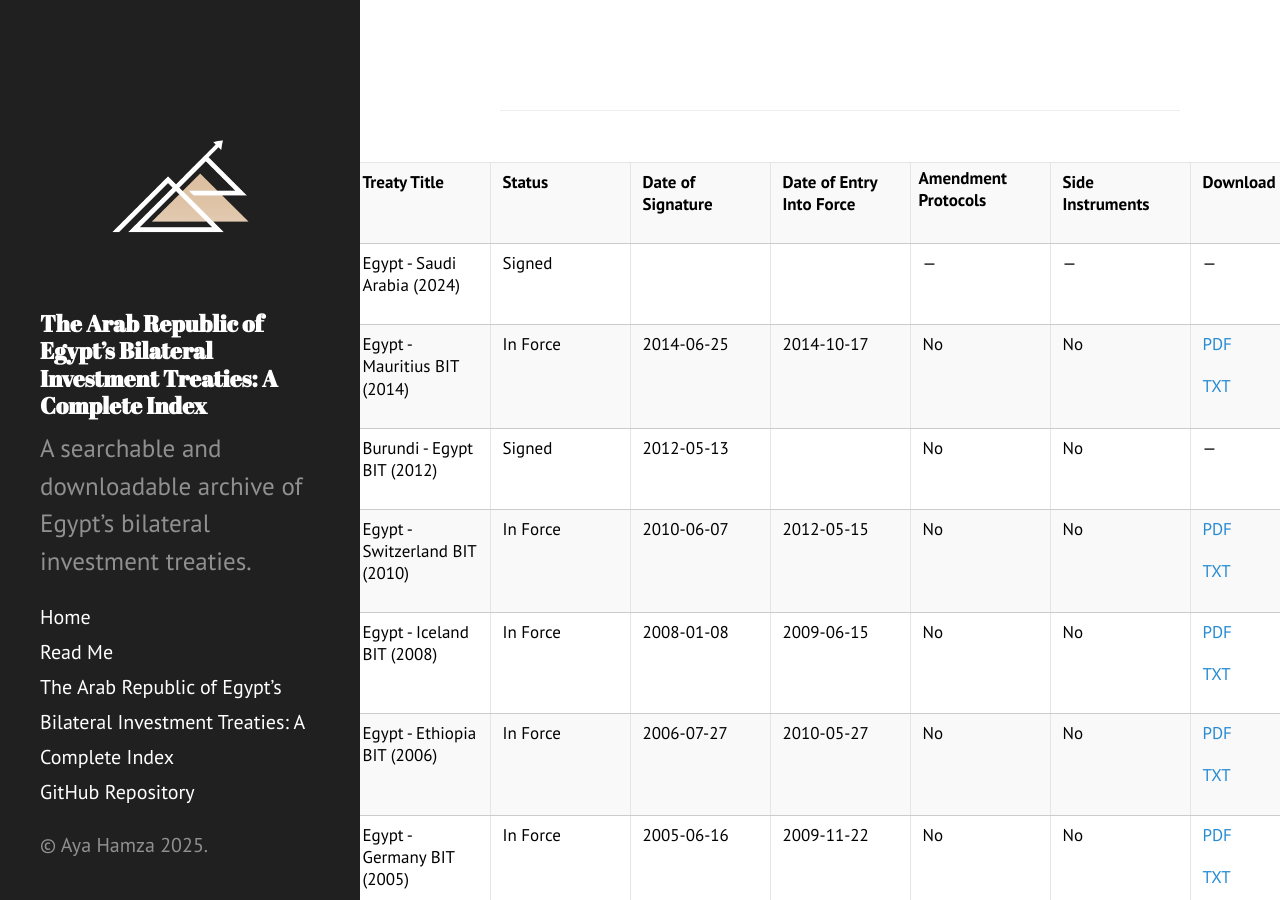
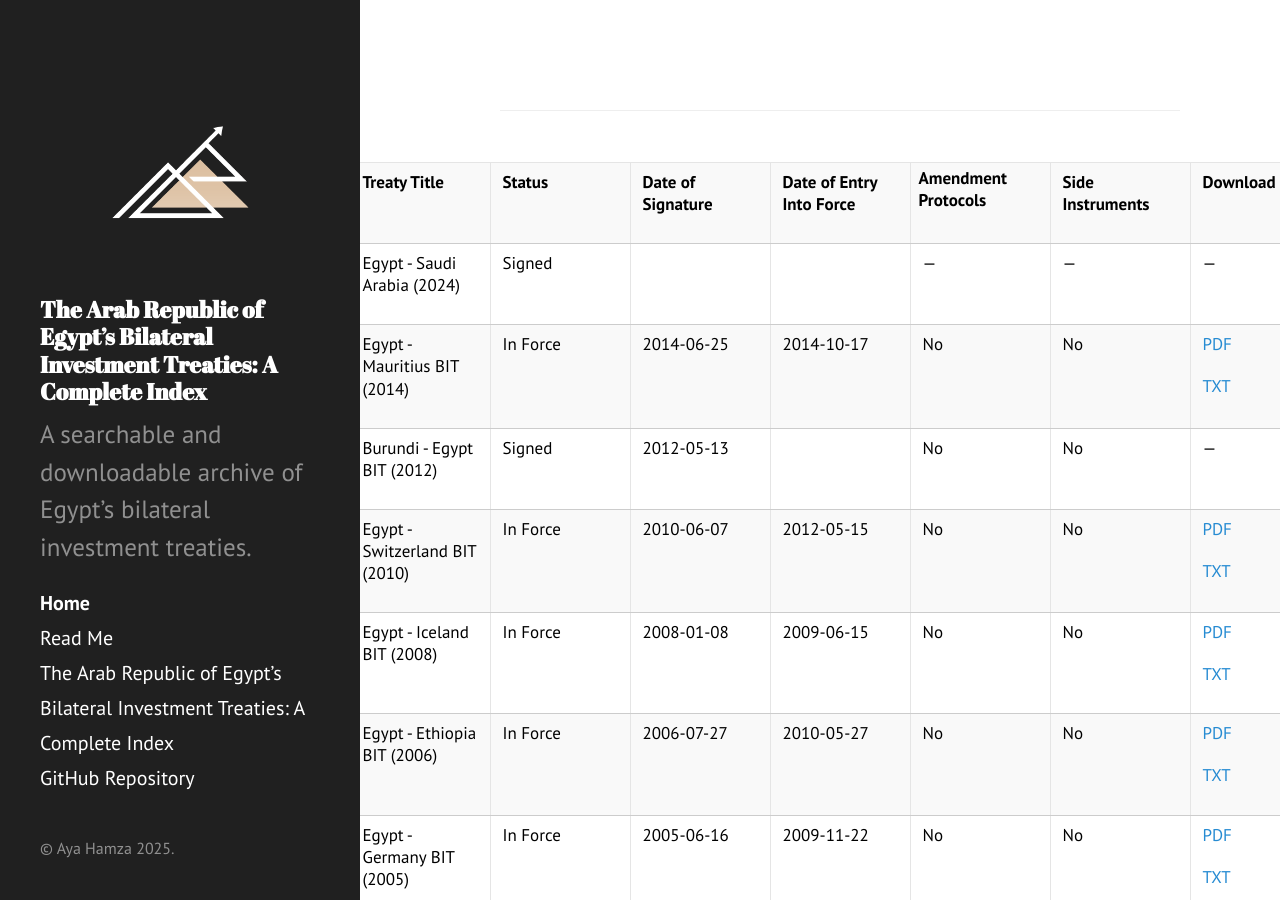
Before and after one commit to ayahamza1/MENABITs, a Jekyll site: the page built from index.md, in a window 1280 px wide and 900 px high. Built offline with Jekyll 4.4.1, drawn with Linux system fonts in a browser that asks for light colours; our own code applies the rules of GitHub Pages for plain Markdown files.

Commit message:
Update sidebar.html

```diff
--- a/_includes/sidebar.html
+++ b/_includes/sidebar.html
@@ -1,4 +1,3 @@
-
 <div class="sidebar">
   <div class="container sidebar-sticky">
     <div class="sidebar-about">
@@ -10,17 +9,15 @@
       </div>
 
       <!-- Site Title -->
-<h1 class="sidebar-title">
-  {{ site.title }}
-</h1>
+      <h1 class="sidebar-title">{{ site.title }}</h1>
       <p class="lead">{{ site.description }}</p>
     </div>
 
     <!-- Navigation -->
     <nav class="sidebar-nav">
-  <a class="sidebar-nav-item{% if page.url == site.baseurl %} active{% endif %}" href="{{ site.baseurl }}">Home</a>
+      <a class="sidebar-nav-item{% if page.url == site.baseurl or page.url == '/' %} active{% endif %}" href="{{ site.baseurl }}/">Home</a>
 
-  <a class="sidebar-nav-item{% if page.url == '/readme/' %} active{% endif %}" href="/readme/">Read Me</a>
+      <a class="sidebar-nav-item{% if page.url == '/readme/' %} active{% endif %}" href="{{ site.baseurl }}/readme/">Read Me</a>
 
       {% assign pages_list = site.pages %}
       {% for node in pages_list %}
@@ -29,11 +26,11 @@
         {% endif %}
       {% endfor %}
 
-  <a class="sidebar-nav-item" href="{{ site.github.repo }}">GitHub Repository</a>
+      <a class="sidebar-nav-item" href="{{ site.github.repo }}" target="_blank">GitHub Repository</a>
     </nav>
 
-
-
-    <p>&copy; Aya Hamza {{ site.time | date: '%Y' }}.</p>
+    <p style="font-size: 0.8rem; color: rgba(255,255,255,0.5); margin-top: 2rem;">
+      &copy; Aya Hamza {{ site.time | date: '%Y' }}.
+    </p>
   </div>
 </div>
```
Lines whose indentation alone changed are shown as unchanged.
